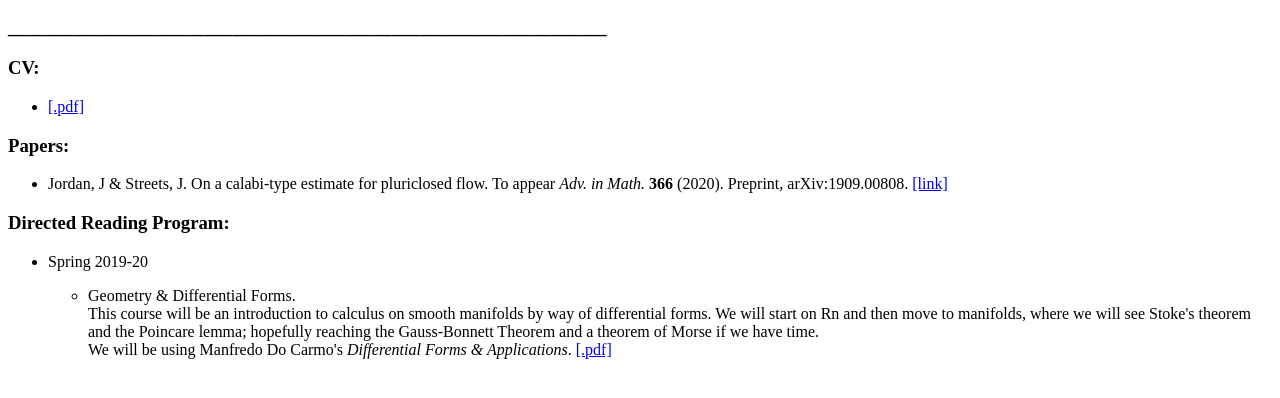
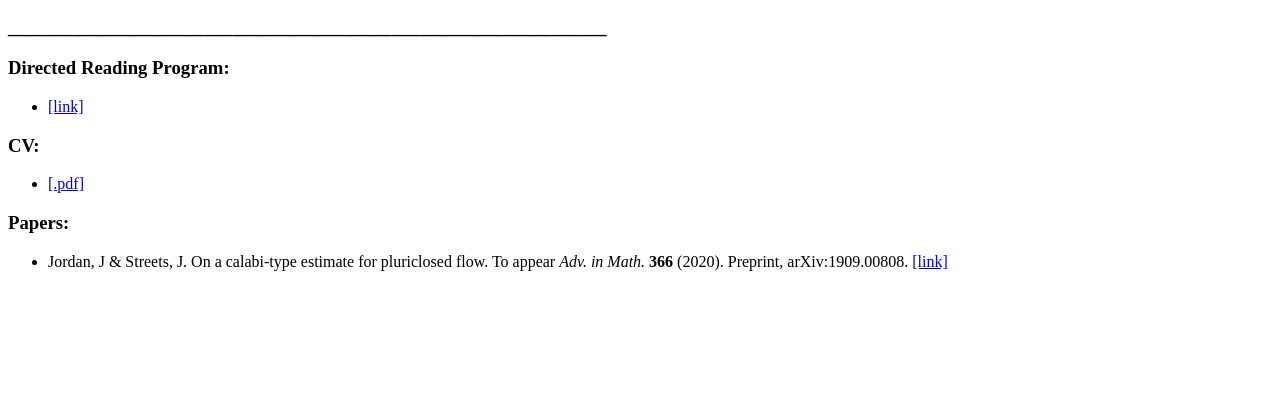
Before and after one commit to jpjorda1/math, a plain HTML site: page index.html in a window 1280 px wide. Shown: the part 136-534 px from the top of the page. Drawn offline with Linux system fonts and the light colour scheme.

Commit message:
Update index.html

```diff
--- a/index.html
+++ b/index.html
@@ -29,6 +29,10 @@
     <p><li> Qual Problems [.pdf]
   </ul>
 -->
+<h3> Directed Reading Program: </h3>
+    <ul>
+      <p><li> <a href="DRP.html">[link]</a>
+    </ul>
 
 <h3> CV: </h3>
   <ul>
@@ -39,16 +43,6 @@
   <ul>
     <p><li> Jordan, J & Streets, J. On a calabi-type estimate for pluriclosed flow. To appear <i>Adv. in Math.</i> <b>366</b> (2020). Preprint, arXiv:1909.00808. <a href="https://arxiv.org/abs/1909.00808">[link]</a>
   </ul>
-
-    <h3> Directed Reading Program: </h3>
-    <ul>
-      <p><li> Spring 2019-20
-        <ul>
-          <p><li> Geometry & Differential Forms. <br>
-            This course will be an introduction to calculus on smooth manifolds by way of differential forms. We will start on Rn and then move to manifolds, where we will see Stoke's theorem and the Poincare lemma; hopefully reaching the Gauss-Bonnett Theorem and a theorem of Morse if we have time.<br>
-            We will be using Manfredo Do Carmo's <i> Differential Forms & Applications</i>. <a href="DoCarmo Differential Forms.pdf">[.pdf]</a>
-        </ul>
-    </ul>
 </body>
 
 </html>
```
